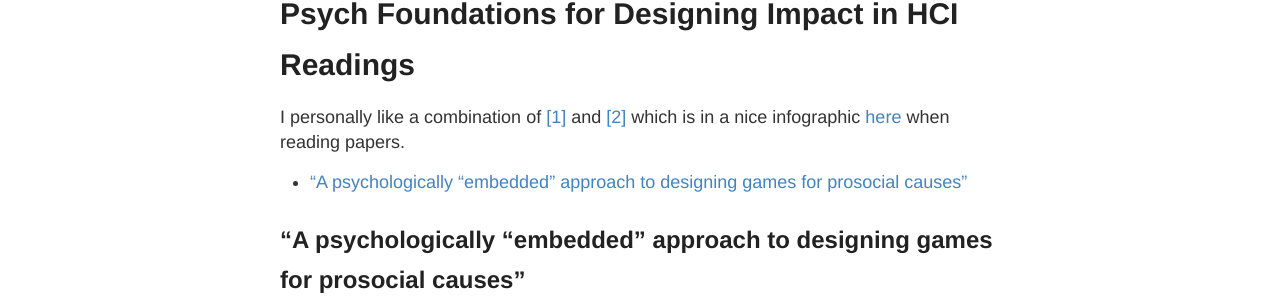
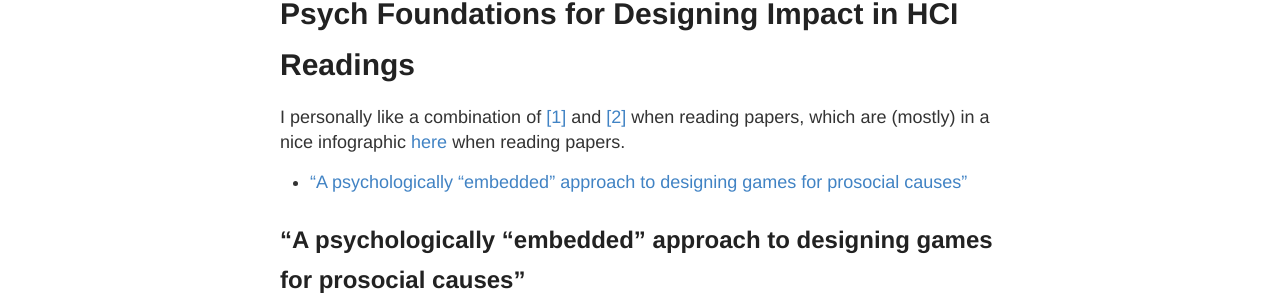
Before and after one commit to RONNCC/ronncc.github, a Jekyll site: the page built from _posts/2016-1-13-the-post-8956.md, in a window 1280 px wide. Shown: the part 173-473 px from the top of the page. Built offline with Jekyll 4.4.1, drawn with Linux system fonts in a browser that asks for light colours; comment, search, counter and statistics services are not loaded.

Commit message:
update from Jekyller

```diff
--- a/_posts/2016-1-13-the-post-8956.md
+++ b/_posts/2016-1-13-the-post-8956.md
@@ -6,14 +6,14 @@
 info:
 layout: post
 published: true
-sha: ba00c4223d4c2ce61751c57bb54c035be0a7222b
+sha: 84eadecae9d13db07ef8829d551b1527719c4d87
 slug: the-post-8956
 tags: []
 title: 'Psych Foundations for Designing Impact in HCI Readings'
 type: post
 
 ---
-I personally like a combination of [[1]](http://www.eecs.harvard.edu/~michaelm/postscripts/ReadPaper.pdf) and [[2]](http://www.cs.columbia.edu/~hgs/netbib/efficientReading.pdf) which is in a nice infographic [here](http://www.slideshare.net/ElsevierConnect/infographic-how-to-read-scientific-papers) when reading papers.
+I personally like a combination of [[1]](http://www.eecs.harvard.edu/~michaelm/postscripts/ReadPaper.pdf) and [[2]](http://www.cs.columbia.edu/~hgs/netbib/efficientReading.pdf) when reading papers, which are (mostly) in a nice infographic [here](http://www.slideshare.net/ElsevierConnect/infographic-how-to-read-scientific-papers) when reading papers.
 
 * TOC
 {:toc}
```
